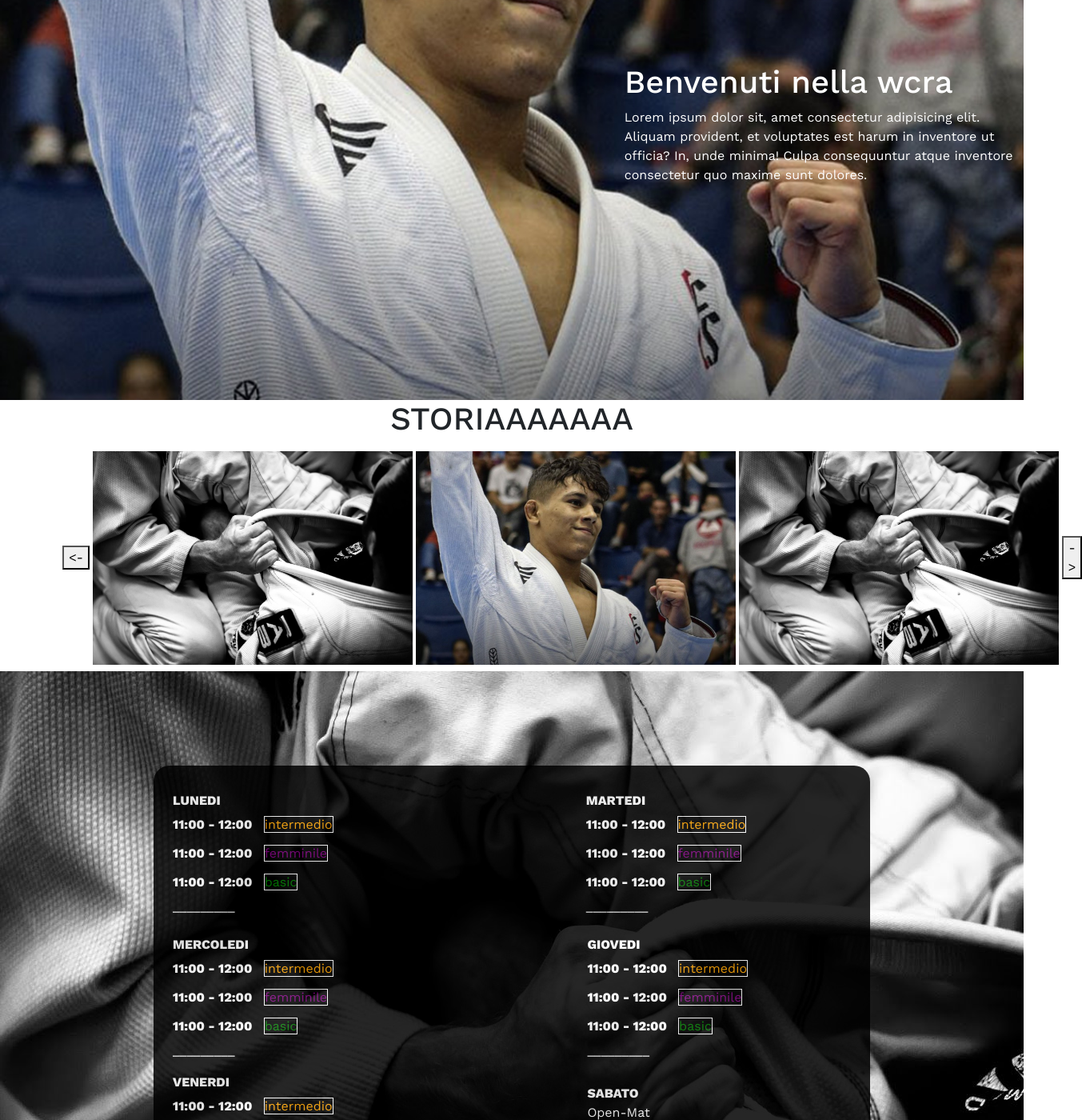
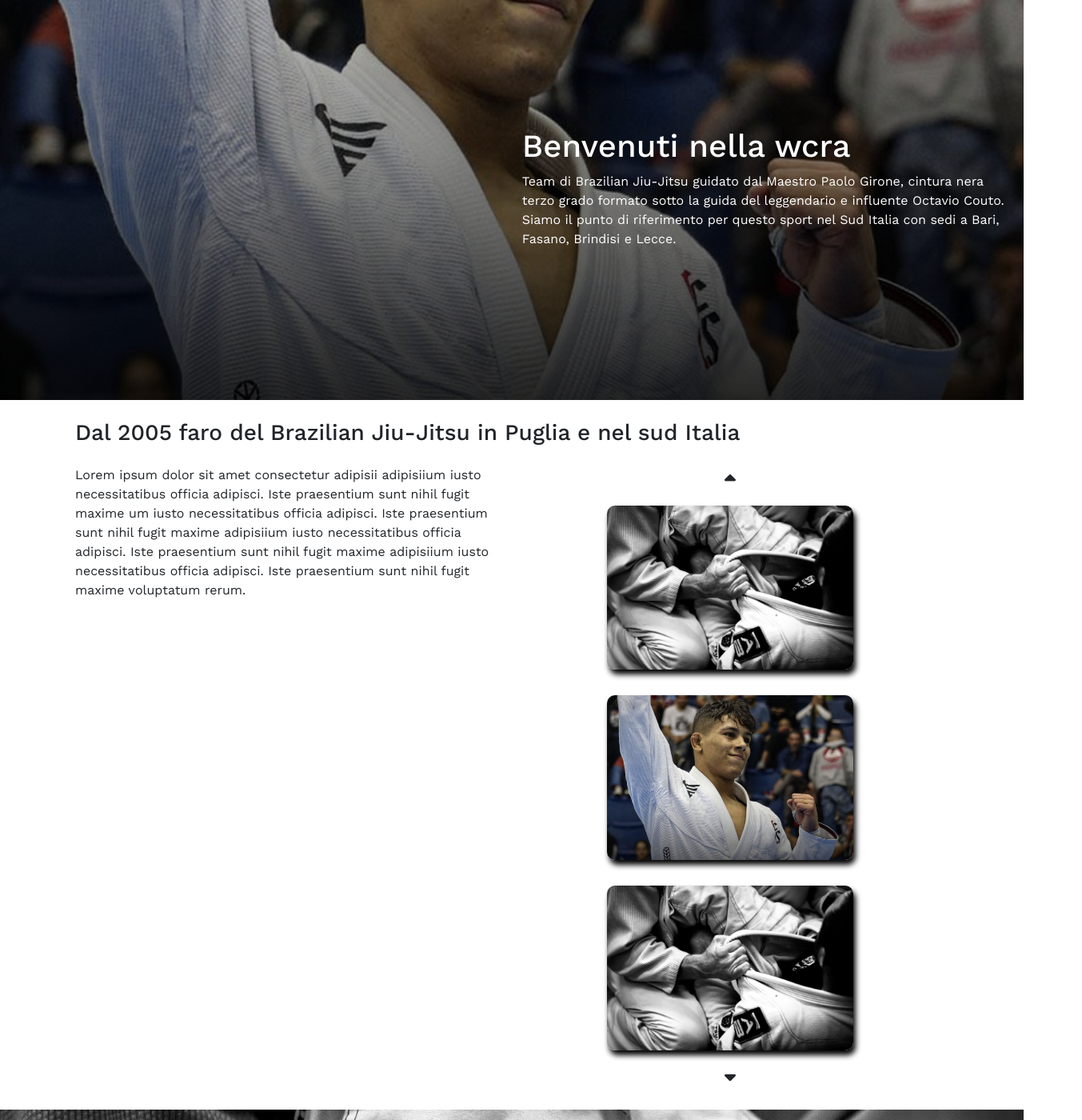
Before and after one commit to MattiaAngelini/wcra, a Vue app: page / in a window 1280 px wide. Shown: the part 300-1700 px from the top of the page at 80% size, 1353 px wide, since content can reach past the window. Built offline with nearby package versions, Linux system fonts and the light colour scheme.

Commit message:
fixed: carousel layout

```diff
--- a/src/components/Slider.vue
+++ b/src/components/Slider.vue
@@ -100,16 +100,30 @@ export default {
 
 <template>
 
-    <div class="container p-2">
-      <div class="fade-in delay- d-flex gap-1 justify-content-between align-items-center">
+    <div class="">
 
-        <button @click="prevCarousel()"><-</button>
-        <!--Carosello-->
-        <img :class="{'fade-in': animate, 'delay-1': animate}" :src="carousel[activeCarousel].image1" alt="">
-        <img :class="{'fade-in': animate, 'delay-2': animate}" :src="carousel[activeCarousel].image2" alt="">
-        <img :class="{'fade-in': animate, 'delay-3': animate}" :src="carousel[activeCarousel].image3" alt="">
+      <div class="ms-container fade-in delay-">
 
-        <button @click="nextCarousel()"> -> </button>
+        <div class="text-center">
+          <i @click="prevCarousel()" class="fa-solid fa-caret-up"></i>
+        </div>
+
+        <!--Carosello immagini-->
+        <div>
+            <div class="d-flex justify-content-center p-3">
+               <img class="img-fluid"  :class="{'fade-in': animate, 'delay-1': animate}" :srcset="carousel[activeCarousel].image1" alt="">
+            </div>
+            <div class="d-flex justify-content-center p-3">
+              <img  :class="{'fade-in': animate, 'delay-2': animate}" :srcset="carousel[activeCarousel].image2" alt="">
+            </div>
+            <div class="d-flex justify-content-center p-3">
+              <img  :class="{'fade-in': animate, 'delay-3': animate}" :srcset="carousel[activeCarousel].image3" alt="">
+            </div>
+        </div>
+
+      <div class="text-center">
+        <i @click="nextCarousel()" class="fa-solid fa-caret-down"></i>
+      </div>
 
       </div>
     </div>
@@ -117,7 +131,22 @@ export default {
 </template>
 
 <style scoped lang="scss">
-img { width: 400px;}
+
+.ms-container{
+
+    img {
+    width: 100%;
+    border-radius: 10px;
+    box-shadow: 3px 6px 7px rgba(0, 0, 0, 1);
+
+  }
+
+  i{
+    font-size: 1.4rem;
+    cursor: pointer;
+    padding: 6px;
+  }
+}
 
 
   // ANIMATION SLIDER
@@ -143,4 +172,20 @@ img { width: 400px;}
   }
 }
 
+// MEDIA QUERIES
+@media (min-width: 768px) {
+    img {
+      width: 30%;
+    }
+}
+
+@media (min-width: 992px) {
+  .ms-container {
+    img {
+      width: 60%;
+
+    }
+  }
+}
+
 </style>
--- a/src/pages/AppHome.vue
+++ b/src/pages/AppHome.vue
@@ -28,26 +28,36 @@ export default {
         <AppHeader class="header"></AppHeader>
 
         <!--HERO Principale-->
-        <section>
+        <section >
             <div class="hero-img">
                 <img class="" src="../assets/images/mica.jpg" alt="MicaGalvao">
             </div>
 
           <div class="ms-intro">
             <h1>Benvenuti nella wcra</h1>
-            <p>Lorem ipsum dolor sit, amet consectetur adipisicing elit. Aliquam provident, et voluptates est harum in inventore ut officia? In, unde minima! Culpa consequuntur atque inventore consectetur quo maxime sunt dolores.</p>
+
+            <p>Team di Brazilian Jiu-Jitsu guidato dal Maestro Paolo Girone,
+              cintura nera terzo grado formato sotto la guida del leggendario e influente Octavio Couto.
+              Siamo il punto di riferimento per questo sport nel Sud Italia con sedi a Bari, Fasano, Brindisi e Lecce.
+            </p>
           </div>
 
-          <div class="text-center"><h1>STORIAAAAAAA</h1></div>
 
-          <Slider></Slider>
+          <!--DESCRIZIONE IN HOMEPAGE-->
+          <div class="container p-4">
+            <h3>Dal 2005 faro del Brazilian Jiu-Jitsu in Puglia e nel sud Italia</h3>
+            <div class=" container-info d-flex justify-content-center mt-4">
 
-          <!--
-          BREVE STORIA E CAROSELLO DI IMMAGINI
+              <div  class="description">
 
+                <div>Lorem ipsum dolor sit amet consectetur  adipisii adipisiium iusto necessitatibus officia adipisci. Iste praesentium sunt nihil fugit maxime um iusto necessitatibus officia adipisci. Iste praesentium sunt nihil fugit maxime  adipisiium iusto necessitatibus officia adipisci. Iste praesentium sunt nihil fugit maxime  adipisiium iusto necessitatibus officia adipisci. Iste praesentium sunt nihil fugit maxime voluptatum rerum.</div>
+              </div>
 
+              <Slider  class="slider"></Slider>
 
-          -->
+            </div>
+
+          </div>
 
         </section>
 
@@ -81,6 +91,17 @@ export default {
     object-fit: cover;
     object-position: 50% 20%;
   }
+    &:after {
+    content: '';
+    position: absolute;
+    top: 0;
+    left: 0;
+    width: 100%;
+    height: 100%;
+    background: linear-gradient(to bottom, rgba(0, 0, 0, 0), rgba(0, 0, 0, 0.7));
+    z-index: 150;
+  }
+
 }
 
 .header{
@@ -93,13 +114,28 @@ export default {
 
 .ms-intro {
   color: white;
-    width: 40%;
+  width: 50%;
   padding: 1%;
   position: absolute;
-    bottom: 30%;
+  bottom: 20%;
   right: 0;
   z-index: 201;
-
 }
 
+
+.container-info{
+
+    .description{
+      width: 50%;
+    }
+
+    .slider{
+      width: 50%;
+    }
+}
+
+
+
+
+
 </style>
```
Lines whose indentation alone changed are shown as unchanged.
